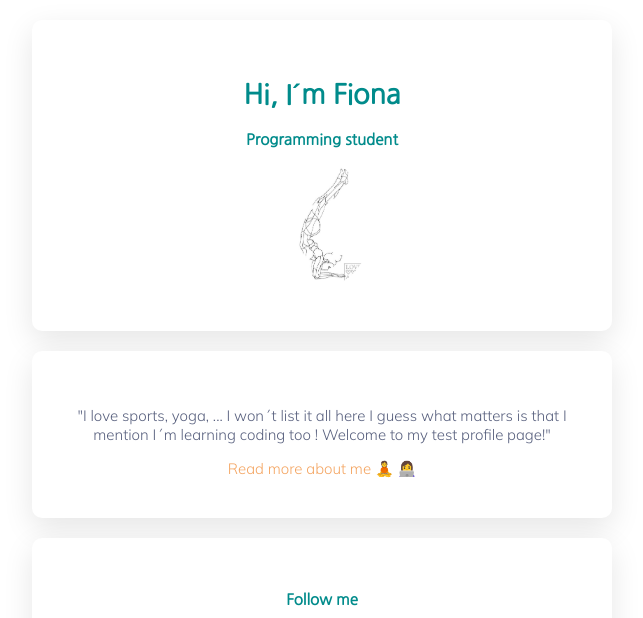
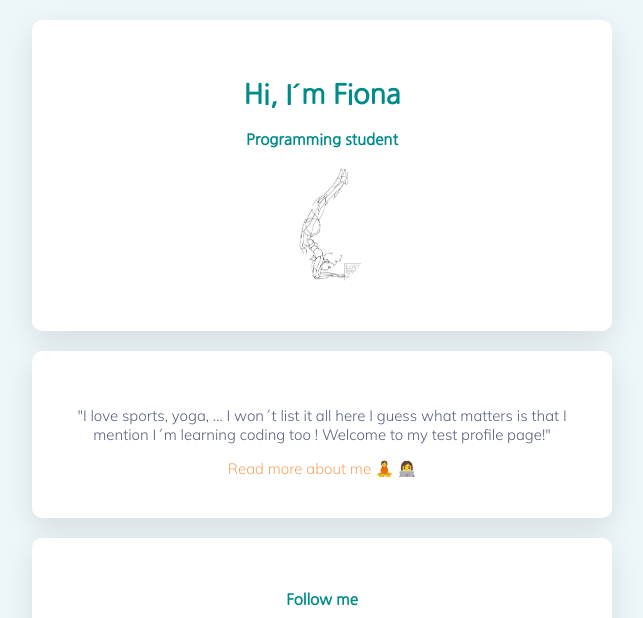
Before and after one commit to FionaTB/profile, a plain HTML site: page index.html in a window 1280 px wide. Shown: the top 618 px of the page, without its empty margins (358-1001 px from the left). Drawn offline with Linux system fonts and the light colour scheme.

Commit message:
my profile page - background color updated

```diff
--- a/index.html
+++ b/index.html
@@ -5,9 +5,9 @@
     <title>My profile | Welcome to the profile page of Fiona </title>
    <meta name="description" content="This a profile page created for challenge 1. Check it out!">
    <meta name="viewport" content="width=device-width, initial-scale=1">
-   <link rel="stylesheet" href="style.css">
    <link rel="stylesheet" href="https://use.fontawesome.com/releases/v5.6.3/css/all.css">
    <link href="https://fonts.googleapis.com/css2?family=Mulish:wght@300&family=Nanum+Gothic&family=Source+Sans+Pro:wght@300&display=swap" rel="stylesheet">
+   <link rel="stylesheet" href="style.css">
   </head>
   <body>
     <div class="container">
--- a/style.css
+++ b/style.css
@@ -1,6 +1,6 @@
 /* design profile with CSS */
 body {
-  background-color: 255, 214, 112;
+  background-color: #edf6f9;
   font-family: 'Mulish', sans-serif;
   color: #575F7D;
   font-size: 15px;
```
